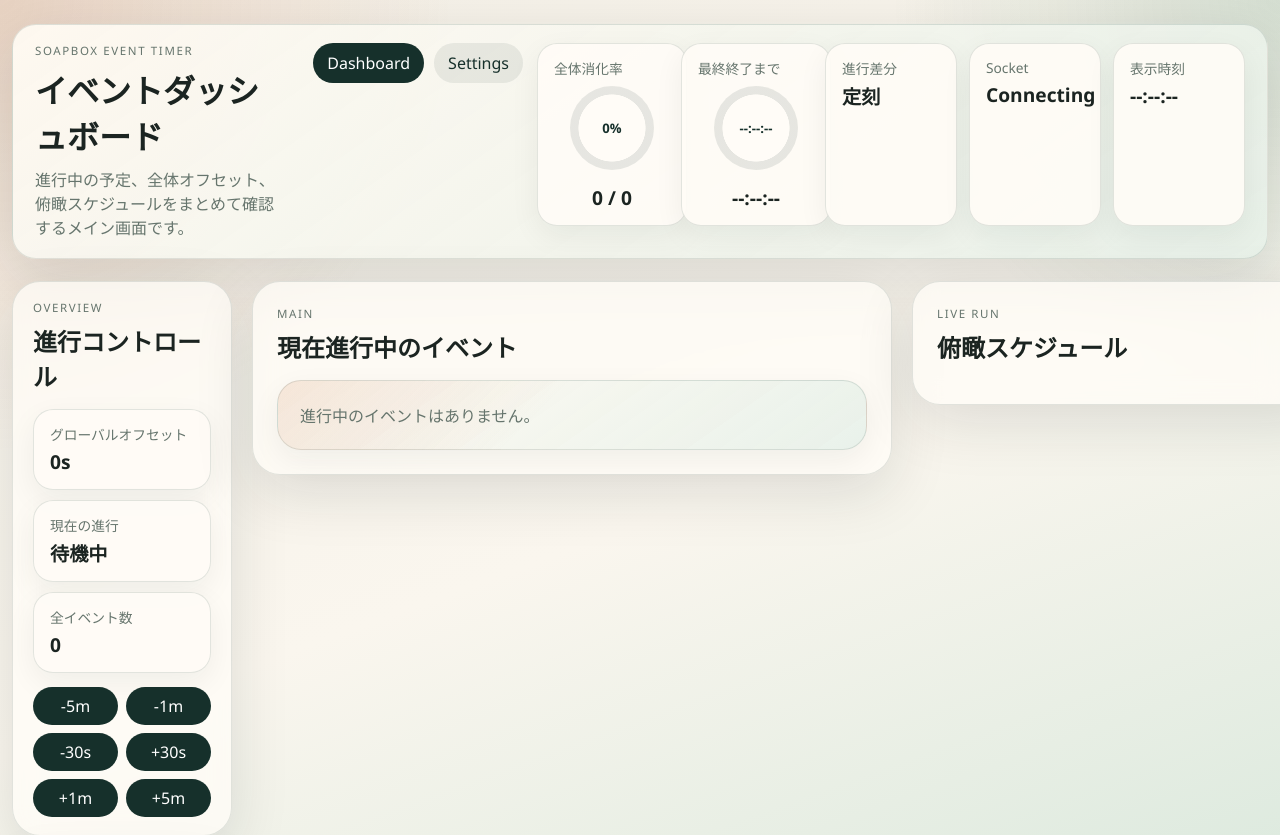
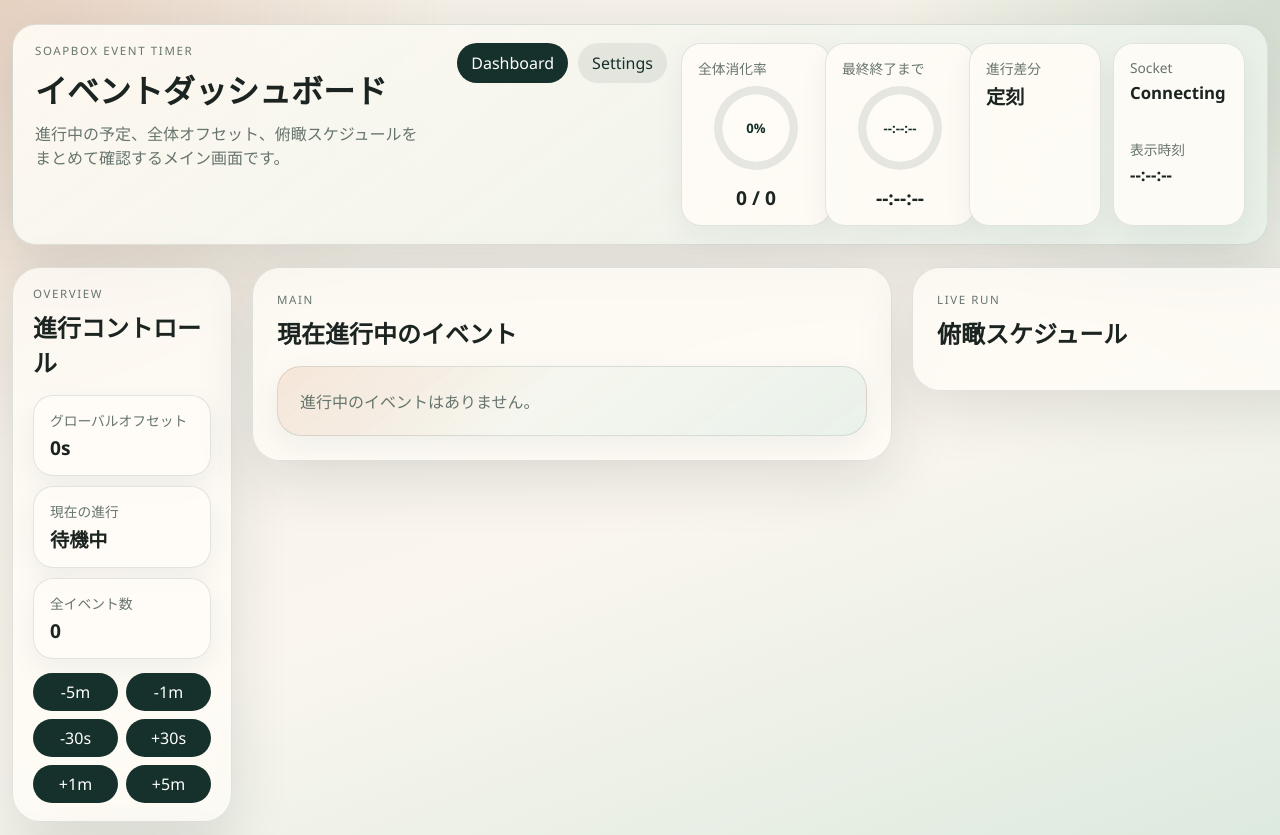
Before and after one commit to babe28/soapbox-eventtimer, a website: page public/index.html in a window 1280 px wide. Shown: the top 835 px of the page. Drawn offline with nearby package versions, Linux system fonts and the light colour scheme; no server answers.

Commit message:
feat: ステータス表示のUIを改善し、スタイルを調整

```diff
--- a/public/app.js
+++ b/public/app.js
@@ -53,7 +53,7 @@ function formatOffsetLabel(seconds) {
   const minuteText = minutes > 0 ? `${minutes}分` : '';
   const secondText = remainSeconds > 0 ? `${remainSeconds}秒` : '';
   const deltaText = `${minuteText}${secondText}` || '0秒';
-  return seconds > 0 ? `${deltaText}押し` : `${deltaText}巻き`;
+  return seconds > 0 ? `${deltaText}巻き` : `${deltaText}押し`;
 }
 
 function setDonutValue(element, percent) {
--- a/public/index.html
+++ b/public/index.html
@@ -40,13 +40,15 @@
               <span>進行差分</span>
               <strong id="offset-status">定刻</strong>
             </div>
-            <div class="status-chip">
-              <span>Socket</span>
-              <strong id="socket-status">Connecting</strong>
-            </div>
-            <div class="status-chip">
-              <span>表示時刻</span>
-              <strong id="displayed-time">--:--:--</strong>
+            <div class="status-chip status-chip-double">
+              <div class="status-inline">
+                <span>Socket</span>
+                <strong id="socket-status">Connecting</strong>
+              </div>
+              <div class="status-inline">
+                <span>表示時刻</span>
+                <strong id="displayed-time">--:--:--</strong>
+              </div>
             </div>
           </div>
         </div>
--- a/public/styles.css
+++ b/public/styles.css
@@ -126,7 +126,7 @@ body {
 }
 
 .hero-status-wide {
-  grid-template-columns: repeat(5, minmax(132px, 1fr));
+  grid-template-columns: repeat(4, minmax(132px, 1fr));
 }
 
 .status-chip,
@@ -150,6 +150,11 @@ body {
   min-width: 150px;
 }
 
+.status-chip-double {
+  display: grid;
+  gap: 10px;
+}
+
 .status-chip span,
 .metric-card span,
 .schedule-meta,
@@ -164,6 +169,10 @@ body {
   display: block;
   margin-top: 4px;
   font-size: 1.2rem;
+}
+
+.status-inline strong {
+  font-size: 1.05rem;
 }
 
 .status-donut {
```
